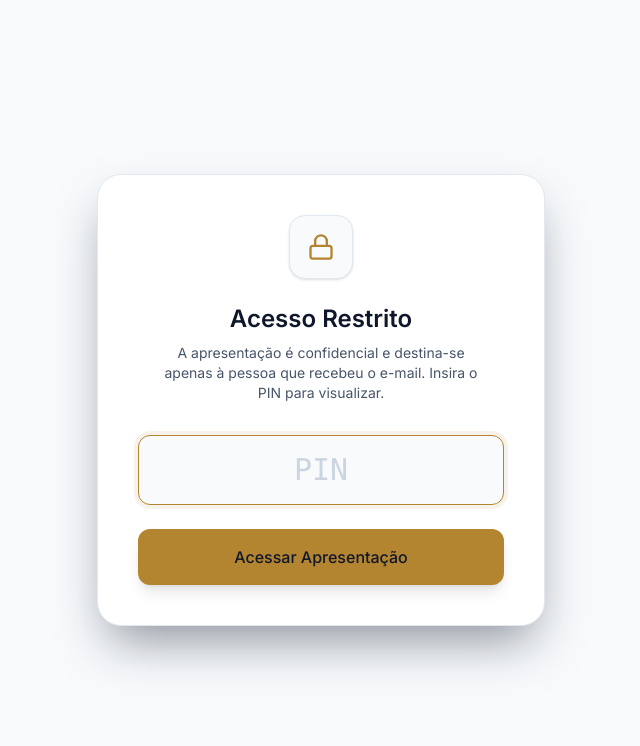
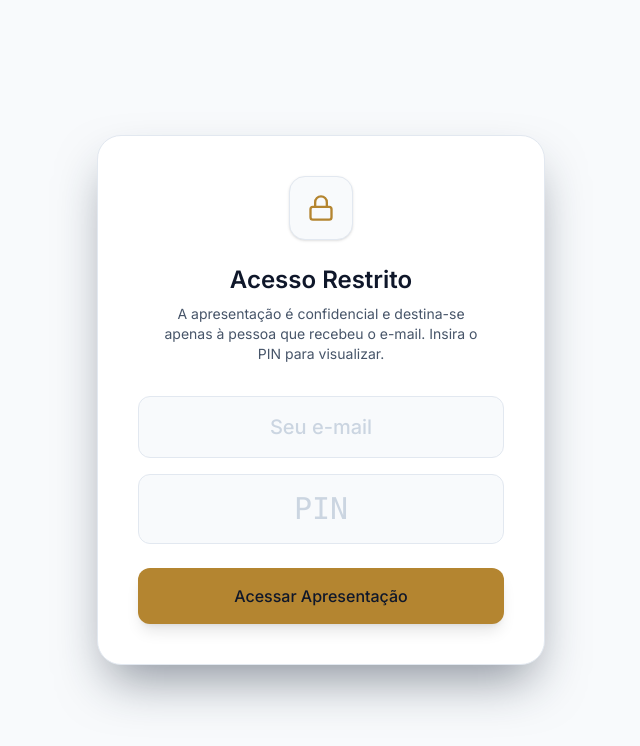
Before and after one commit to tpduarte86/Pouso, a React (Vite) app: page / in a window 1280 px wide. Shown: the top 746 px of the page, without its empty margins (319-959 px from the left). Built offline with nearby package versions, Linux system fonts and the light colour scheme; a web font is replaced by a local one.

Commit message:
feat: integrate Formspree for lead capture
Add Formspree to the PIN gate to collect user emails upon authentication. Also, minor text clarification in the Masterplan section.

```diff
--- a/src/components/Masterplan.tsx
+++ b/src/components/Masterplan.tsx
@@ -71,7 +71,7 @@ export function Masterplan() {
                 <h3 className="text-white font-medium text-xl">Expansão e Vocação (Fase 3+)</h3>
               </div>
               <p className="text-gray-400 text-sm leading-relaxed">
-                Perspectiva global do Masterplan, evidenciando os blocos delineados para expansão futura. Estes quadrantes (destacados no layout) suportam o adensamento construtivo do parque, pavimentando trajeto arquitetônico para mais rodadas de galpões modulares de alto padrão, capturando o upside do mercado local.
+                Perspectiva global do Masterplan, evidenciando os blocos delineados para expansão futura (blocos 5 a 8). Estes quadrantes (destacados no layout) suportam o adensamento construtivo do parque, pavimentando trajeto arquitetônico para mais rodadas de galpões modulares de alto padrão, capturando o upside do mercado local.
               </p>
             </div>
           </motion.div>
--- a/src/components/PinGate.tsx
+++ b/src/components/PinGate.tsx
@@ -1,14 +1,18 @@
 import React, { useState } from 'react';
 import { Lock } from 'lucide-react';
+import { useForm, ValidationError } from '@formspree/react';
 
 export function PinGate({ children }: { children: React.ReactNode }) {
   const [pin, setPin] = useState('');
+  const [email, setEmail] = useState('');
   const [error, setError] = useState(false);
   const [isAuthenticated, setIsAuthenticated] = useState(false);
+  const [state, handleSubmit] = useForm('xwvdevzy');
 
-  const handleSubmit = (e: React.FormEvent) => {
+  const customSubmit = async (e: React.FormEvent<HTMLFormElement>) => {
     e.preventDefault();
     if (pin === '0492') {
+      await handleSubmit(e);
       setIsAuthenticated(true);
       setError(false);
     } else {
@@ -17,7 +21,7 @@ export function PinGate({ children }: { children: React.ReactNode }) {
     }
   };
 
-  if (isAuthenticated) {
+  if (isAuthenticated || state.succeeded) {
     return <>{children}</>;
   }
 
@@ -34,12 +38,25 @@ export function PinGate({ children }: { children: React.ReactNode }) {
             A apresentação é confidencial e destina-se apenas à pessoa que recebeu o e-mail. Insira o PIN para visualizar.
           </p>
 
-          <form onSubmit={handleSubmit} className="w-full space-y-6">
+          <form onSubmit={customSubmit} className="w-full space-y-6">
             <div>
+              <input
+                type="email"
+                name="email"
+                required
+                value={email}
+                onChange={(e) => setEmail(e.target.value)}
+                className="w-full text-center text-xl font-medium py-4 px-4 bg-brand-800 text-white border border-gray-700 rounded-xl outline-none transition-all placeholder:text-gray-600 focus:border-accent focus:ring-4 focus:ring-accent/10 mb-4"
+                placeholder="Seu e-mail"
+              />
+              <ValidationError prefix="Email" field="email" errors={state.errors} />
+              <input type="hidden" name="horario" value={new Date().toLocaleString('pt-BR')} />
+
               <input
                 type="password"
                 inputMode="numeric"
                 maxLength={4}
+                required
                 value={pin}
                 onChange={(e) => {
                   setPin(e.target.value.replace(/\D/g, ''));
@@ -50,7 +67,6 @@ export function PinGate({ children }: { children: React.ReactNode }) {
                 }`}
                 style={{ letterSpacing: pin.length > 0 ? '0.5em' : 'normal' }}
                 placeholder="PIN"
-                autoFocus
               />
               {error && (
                 <p className="text-red-500/90 text-sm text-center mt-3 font-medium">
@@ -61,9 +77,10 @@ export function PinGate({ children }: { children: React.ReactNode }) {
 
             <button
               type="submit"
-              className="w-full bg-accent hover:bg-accent/90 text-white font-medium py-4 rounded-xl transition-all shadow-lg hover:shadow-accent/20 active:scale-[0.98]"
+              disabled={state.submitting}
+              className="w-full bg-accent hover:bg-accent/90 text-white font-medium py-4 rounded-xl transition-all shadow-lg hover:shadow-accent/20 active:scale-[0.98] disabled:opacity-70 disabled:cursor-not-allowed"
             >
-              Acessar Apresentação
+              {state.submitting ? 'Acessando...' : 'Acessar Apresentação'}
             </button>
           </form>
         </div>
```
Also changed, not shown: package.json (+7 -6 lines), 1 other file (tests, documents, lock files or other folders).
